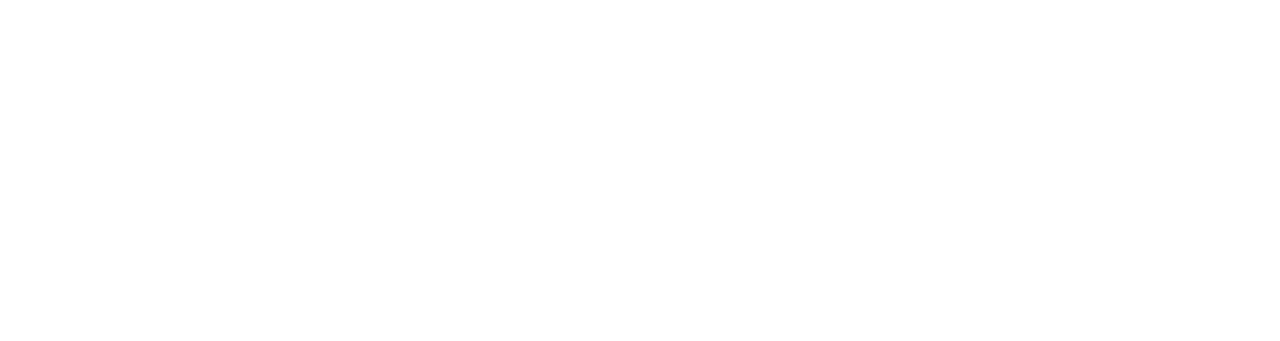
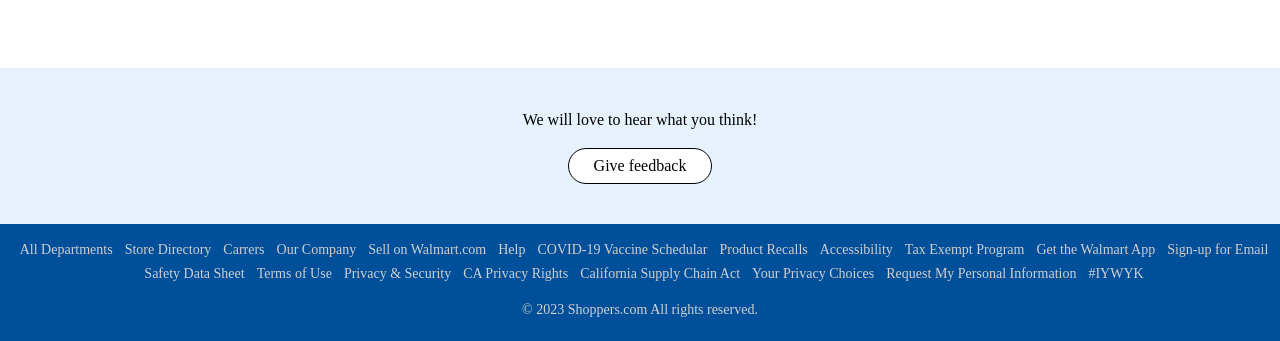
Before and after one commit to Chuloshnikov/shopers, a Next.js app: page / in a window 1280 px wide. Shown: the part 3726-4067 px from the top of the page. Before the commit the page ends 3794 px from the top, so only its background shows below. Built offline with nearby package versions, Linux system fonts and the light colour scheme.

Commit message:
Footer Done

```diff
--- /dev/null
+++ b/components/Footer.tsx
@@ -0,0 +1,34 @@
+
+const Footer = () => {
+  return (
+    <div className="w-full bg-hoverBg text-white pt-4 pb-6">
+        <div className="max-contentContainer mx-auto">
+            <ul className="w-full flex flex-wrap gap-1 justify-center text-sm text-[#d1cfcf]">
+                <li className="hover:text-white duration-200 ml-2 cursor-pointer">All Departments</li>
+                <li className="hover:text-white duration-200 ml-2 cursor-pointer">Store Directory</li>
+                <li className="hover:text-white duration-200 ml-2 cursor-pointer">Carrers</li>
+                <li className="hover:text-white duration-200 ml-2 cursor-pointer">Our Company</li>
+                <li className="hover:text-white duration-200 ml-2 cursor-pointer">Sell on Walmart.com</li>
+                <li className="hover:text-white duration-200 ml-2 cursor-pointer">Help</li>
+                <li className="hover:text-white duration-200 ml-2 cursor-pointer">COVID-19 Vaccine Schedular</li>
+                <li className="hover:text-white duration-200 ml-2 cursor-pointer">Product Recalls</li>
+                <li className="hover:text-white duration-200 ml-2 cursor-pointer">Accessibility</li>
+                <li className="hover:text-white duration-200 ml-2 cursor-pointer">Tax Exempt Program</li>
+                <li className="hover:text-white duration-200 ml-2 cursor-pointer">Get the Walmart App</li>
+                <li className="hover:text-white duration-200 ml-2 cursor-pointer">Sign-up for Email</li>
+                <li className="hover:text-white duration-200 ml-2 cursor-pointer">Safety Data Sheet</li>
+                <li className="hover:text-white duration-200 ml-2 cursor-pointer">Terms of Use</li>
+                <li className="hover:text-white duration-200 ml-2 cursor-pointer">Privacy & Security</li>
+                <li className="hover:text-white duration-200 ml-2 cursor-pointer">CA Privacy Rights</li>
+                <li className="hover:text-white duration-200 ml-2 cursor-pointer">California Supply Chain Act</li>
+                <li className="hover:text-white duration-200 ml-2 cursor-pointer">Your Privacy Choices</li>
+                <li className="hover:text-white duration-200 ml-2 cursor-pointer">Request My Personal Information</li>
+                <li className="hover:text-white duration-200 ml-2 cursor-pointer">#IYWYK</li>
+            </ul>
+            <p className="text-sm text-[#d1cfcf] text-center mt-4">&#169; 2023 Shoppers.com All rights reserved.</p>
+        </div>
+    </div>
+  )
+}
+
+export default Footer;
--- /dev/null
+++ b/components/TopFooter.tsx
@@ -0,0 +1,17 @@
+
+const TopFooter = () => {
+  return (
+    <div className="w-full bg-lightBlue">
+        <div className="py-10 flex flex-col gap-4 justify-center items-center">
+            <p className="font-medium">We will love to hear what you think!</p>
+            <button className="w-36 h-9 border-[1px] border-black bg-white
+            rounded-full hover:border-[2px] transition-all duration-200"
+            >
+                Give feedback
+            </button>
+        </div>
+    </div>
+  )
+}
+
+export default TopFooter;
--- /dev/null
+++ b/pages/api/cart.tsx
@@ -0,0 +1,8 @@
+
+const cart = () => {
+  return (
+    <div>cart</div>
+  )
+}
+
+export default cart;
--- a/pages/index.tsx
+++ b/pages/index.tsx
@@ -3,6 +3,8 @@
 import Banner from '../components/Banner';
 import { Product } from '../type';
 import Products from '../components/Products';
+import Footer from '../components/Footer';
+import TopFooter from '../components/TopFooter';
 
 
 interface Props {
@@ -24,7 +26,10 @@
           <Navbar/>
           <Banner/>
           <Products productData={productData}/>
+
         </div>
+          <TopFooter/>
+          <Footer/>
       </main>
     </>
   )
```
